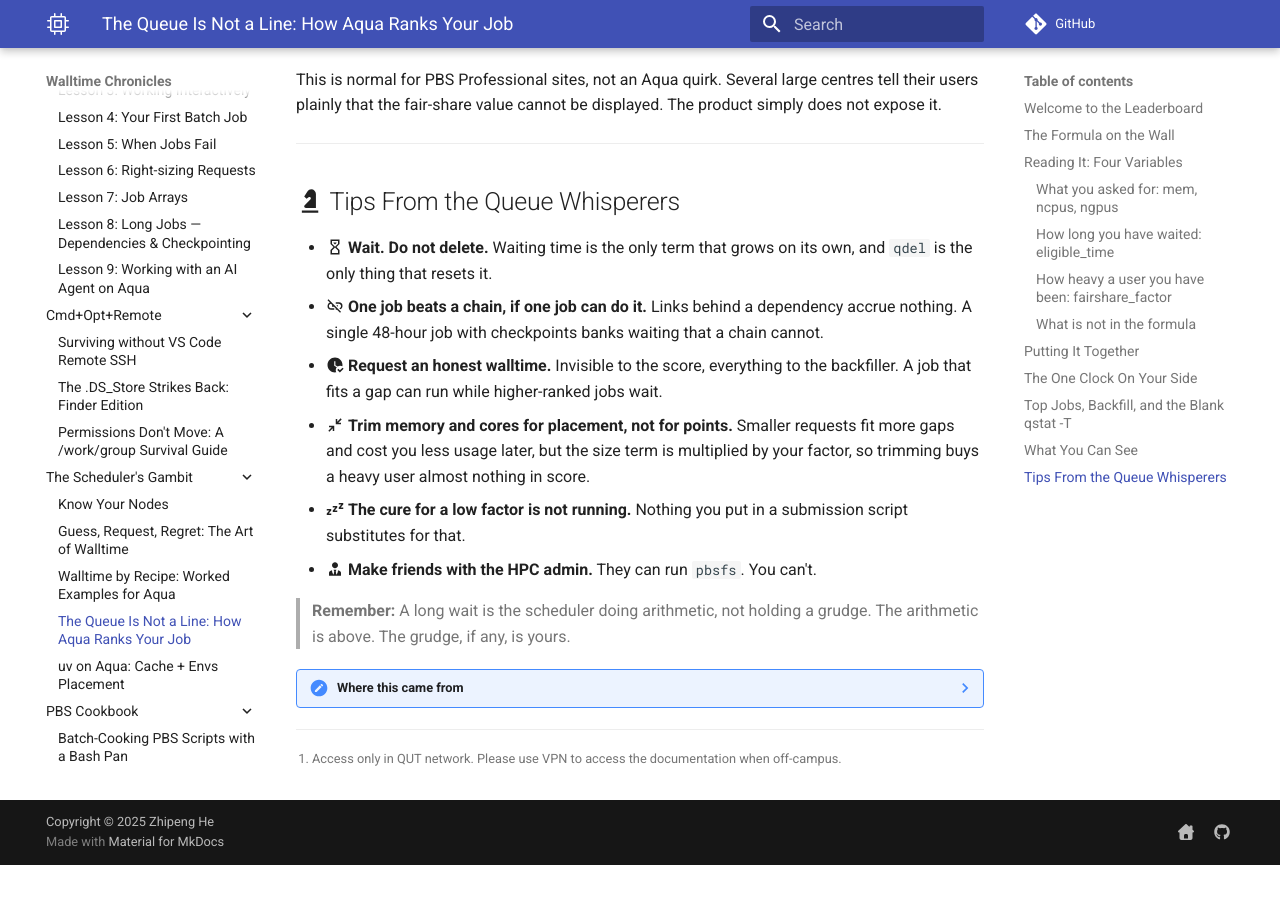
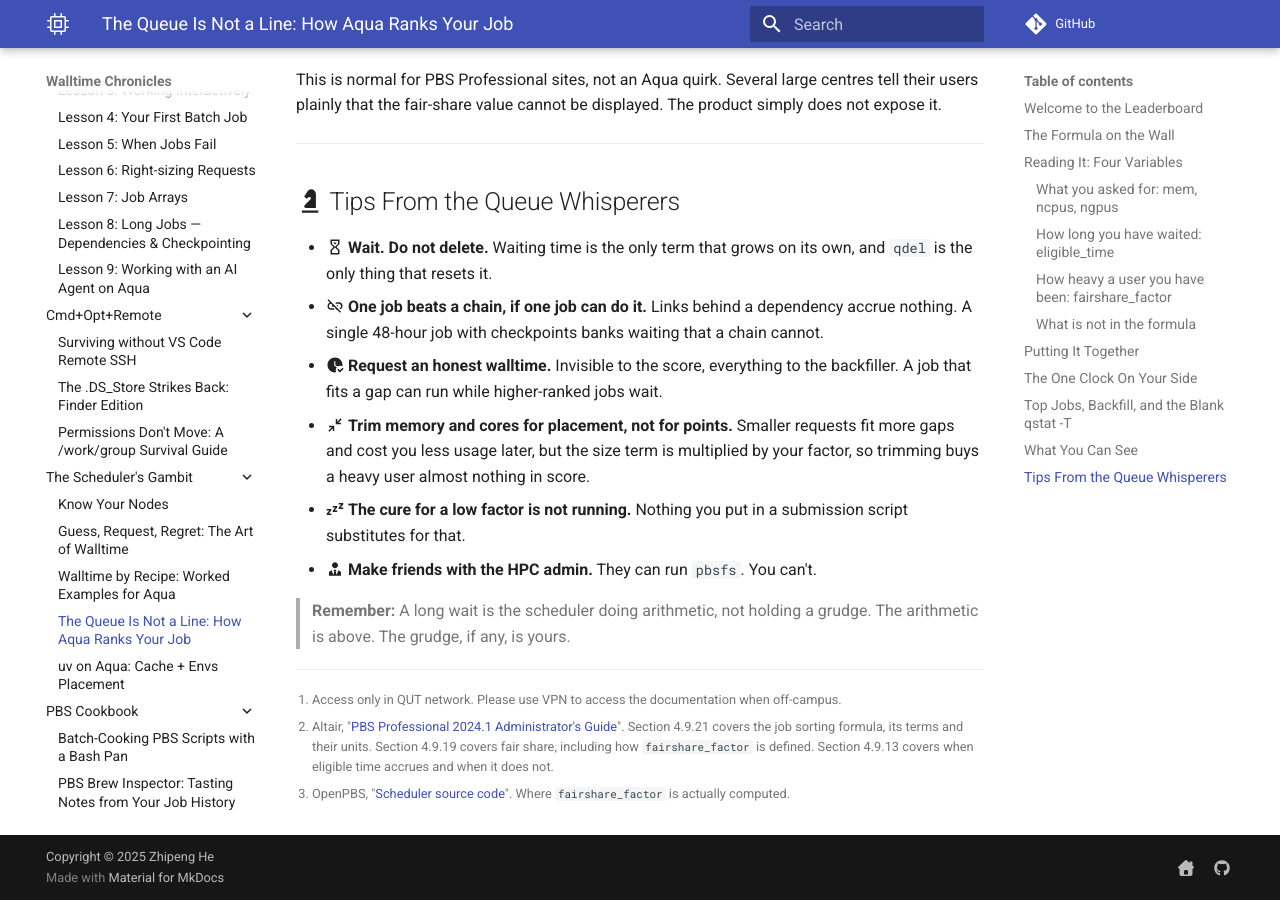
Before and after one commit to ZhipengHe/Walltime-Chronicles, an MkDocs documentation site: the page built from docs/scheduler/The-Queue-Is-Not-a-Line.md, in a window 1280 px wide and 900 px high, scrolled down 5672 px. Built offline with MkDocs 1.6.1 and Material for MkDocs 9.7.7, drawn with Linux system fonts in a browser that asks for light colours; comment, search, counter and statistics services are not loaded; before the commit the page ends 6537 px from its top, so only the background shows below that; part of the change alters nothing that is shown; some of the changed text lies outside the part shown.

Commit message:
docs(scheduler): align ranking page callouts and cite sources as footnotes
Retypes four callouts to the site's convention: the two trap boxes on
chained jobs and delete-and-resubmit become warnings, the formula
history box becomes optional background info, and the caveat about
what the page cannot know becomes a note.

Replaces the "Where this came from" box with numbered footnotes placed
at the claims they support. The Administrator's Guide is cited once,
with its three relevant sections described in that single footnote,
and the OpenPBS scheduler source has its own footnote.

Co-Authored-By: Claude Opus 5 (1M context) <noreply@anthropic.com>
Claude-Session: https://claude.ai/code/session_01NNtjAMqkmA6e9wEe3mcows

````diff
--- a/docs/scheduler/The-Queue-Is-Not-a-Line.md
+++ b/docs/scheduler/The-Queue-Is-Not-a-Line.md
@@ -16,7 +16,7 @@ The good news is that the scoring rule is public. You can read it, and once you
 
 ## :material-function-variant: The Formula on the Wall
 
-PBS Professional lets a site replace its default ordering with a single expression, the server attribute `job_sort_formula`. Every scheduling cycle it is evaluated for every queued job, and the highest score goes first. Anyone can read it:
+PBS Professional lets a site replace its default ordering with a single expression, the server attribute `job_sort_formula`[^2]. Every scheduling cycle it is evaluated for every queued job, and the highest score goes first. Anyone can read it:
 
 ```bash
 qmgr -c "print server" | grep -iE "job_sort_formula|eligible_time_enable|backfill_depth"
@@ -39,7 +39,7 @@ $$
 !!! warning "Snapshot, not scripture"
     Sites tune this formula live, and there is no changelog. Run the `qmgr` line above before you quote a coefficient to anyone.
 
-??? example "Three shapes the same formula has taken"
+??? info "Three shapes the same formula has taken"
     Writing $R$ for the size total and *hours* for the waiting term:
 
     | Variant | Formula |
@@ -74,7 +74,7 @@ It is the only term that grows on its own, and the only one you can watch direct
 
 ### :material-scale-balance: How heavy a user you have been: `fairshare_factor`
 
-A number between **0 and 1**, where **higher is better**.
+A number between **0 and 1**, where **higher is better**[^2][^3].
 
 $$f = 2^{-\,\text{usage}/\text{share}}$$
 
@@ -86,7 +86,7 @@ So the rule is short: **running more drives your factor down, and running nothin
 
 The factor appears twice in the formula, which is why it dominates everything else. Once as a multiplier on everything you asked for, and once inside a logarithm as a flat penalty worth $0$ at $f = 1$, about $-2.8$ at $0.5$, and about $-12$ at $0.05$. The $10^{-7}$ floor is only there so that an account with no allowance at all does not feed $\ln 0$ into the maths.
 
-!!! warning "This is where the page stops being precise"
+!!! note "This is where the page stops being precise"
     The unit your usage is counted in, how quickly it fades, and how large your allowance is all live in the scheduler's private configuration. That is root-only and not even mounted on the login node, so no user can read it and this page will not guess. Treat the factor as a dial you influence but cannot measure.
 
 ### :material-close-circle: What is not in the formula
@@ -122,17 +122,17 @@ You can watch your waiting time accrue:
 qstat -f <jobid> | grep -E "eligible_time|comment"
 ```
 
-The rules:
+The rules[^2]:
 
 - :material-check: **It accrues** while the job is blocked by a lack of resources.
 - :material-close: **It does not accrue** while the job is blocked by a run limit, by a user hold, or by a `qsub -a` start time. During those you accrue *ineligible* time instead, and PBS does not show you which state you are in.
 - :material-arrow-up-bold: **It only ever goes up.** Requeues keep it. `qalter` keeps it.
 - :material-delete-forever: **`qdel` destroys it.** A resubmission starts from zero.
 
-!!! danger "Chained jobs bank nothing"
+!!! warning "Chained jobs bank nothing"
     A job that depends on another can only accrue eligible time once the job it depends on has finished. Split a long run into a five-link `afterok` chain (Recipe 8) and links two to five sit at zero until the previous link ends, then start from zero. The chain fits under the 48-hour ceiling; it does not stockpile waiting.
 
-!!! danger "Delete-and-resubmit is the most expensive edit you can make"
+!!! warning "Delete-and-resubmit is the most expensive edit you can make"
     Every hour a queued job has waited is a point that nothing else gives back. Realising the walltime should have been 40 h instead of 48 h is rarely worth resetting a day of waiting. Try `qalter -l walltime=...` on the queued job first.
 
 ---
@@ -187,7 +187,6 @@ This is normal for PBS Professional sites, not an Aqua quirk. Several large cent
 
 > **Remember:** A long wait is the scheduler doing arithmetic, not holding a grudge. The arithmetic is above. The grudge, if any, is yours.
 
-??? note "Where this came from"
-    The formula and the backfill depths are live server attributes, readable by any user. The meaning of `fairshare_factor`, the units, and the eligible-time rules are from the [PBS Professional Administrator's Guide](https://help.altair.com/2024.1.0/PBS%20Professional/PBSAdminGuide2024.1.pdf) (§4.9.13, §4.9.19, §4.9.21) cross-checked against the [OpenPBS scheduler source](https://github.com/openpbs/openpbs/tree/master/src/scheduler). The man pages installed on the login node do not define the factor at all.
-
 [^1]: Access only in QUT network. Please use VPN to access the documentation when off-campus.
+[^2]: Altair, "[PBS Professional 2024.1 Administrator's Guide](https://help.altair.com/2024.1.0/PBS%20Professional/PBSAdminGuide2024.1.pdf)". Section 4.9.21 covers the job sorting formula, its terms and their units. Section 4.9.19 covers fair share, including how `fairshare_factor` is defined. Section 4.9.13 covers when eligible time accrues and when it does not.
+[^3]: OpenPBS, "[Scheduler source code](https://github.com/openpbs/openpbs/tree/master/src/scheduler)". Where `fairshare_factor` is actually computed.
````
